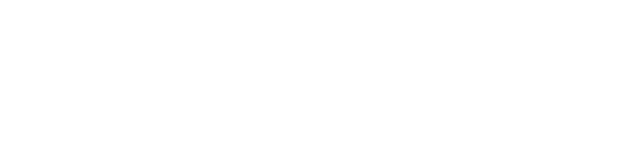
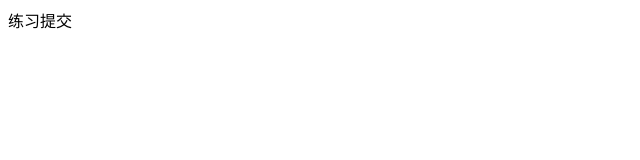
Before and after one commit to sqqdcl/myObject, a plain HTML site: page index.html in a window 1280 px wide. Shown: the whole page, without its empty margins (0-640 px from the left). Drawn offline with Linux system fonts and the light colour scheme.

```diff
--- a/index.html
+++ b/index.html
@@ -6,5 +6,6 @@
 
   <body>
     <!-- 这里是注释！ -->
+	练习提交
   </body>
 </html>
```
